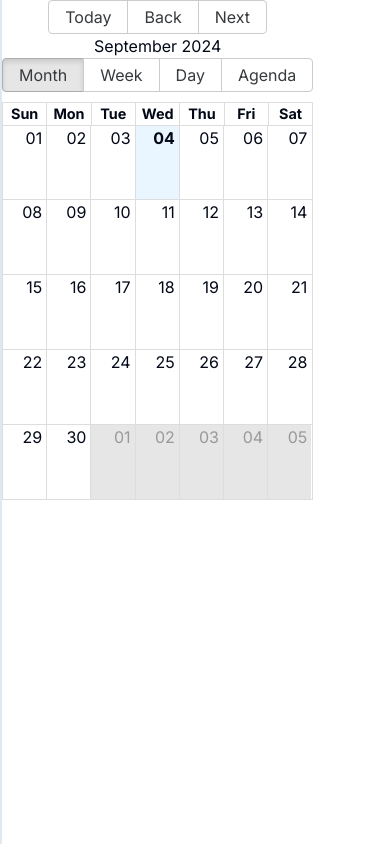
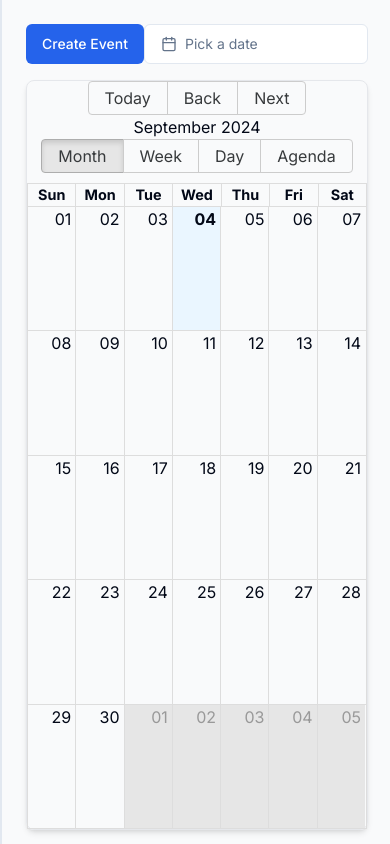
Before and after one commit to Hitesh-s0lanki/connector-app-fe, a Next.js app: page /google/calendar in a window 390 px wide. Built offline with nearby package versions, Linux system fonts and the light colour scheme; no server answers.

Commit message:
Get calendar

```diff
--- a/app/(protected)/google/_components/calendar.tsx
+++ b/app/(protected)/google/_components/calendar.tsx
@@ -1,27 +1,26 @@
-// calendar.component.tsx
 "use client";
-import { Calendar, momentLocalizer } from "react-big-calendar";
+import { Calendar, momentLocalizer ,Views} from "react-big-calendar";
 import "react-big-calendar/lib/css/react-big-calendar.css";
 import moment from "moment";
 import { useState, useEffect } from "react";
 import { useGetCalendarEvents } from "@/actions/features/google.feature";
+import { Button } from "@/components/ui/button";  // Example ShadCN component
+import  DatePickerDemo  from "@/components/ui/datepicker";  // ShadCN DatePicker example
 
 const localizer = momentLocalizer(moment);
 
 const CalendarComponent = () => {
   const [events, setEvents] = useState([]);
-
-  // Use the custom hook to fetch events
-  const { data, isLoading, error } = useGetCalendarEvents("", "eventType", "calendarId");
+  const { data, isLoading, error } = useGetCalendarEvents("", undefined, "primary");
+  const [currentView, setCurrentView] = useState(Views.MONTH); // Initial view is set to "Month"
 
   useEffect(() => {
     if (data && data.calendarEvents) {
-      // Transform the data to the format required by react-big-calendar
       const formattedEvents = data.calendarEvents.map((event: any) => ({
         title: event.summary,
         start: new Date(event.start),
         end: new Date(event.end),
-        allDay: !event.start.dateTime, // Check if it's an all-day event
+        allDay: !event.start.dateTime,
       }));
       setEvents(formattedEvents);
     }
@@ -36,14 +35,34 @@
   }
 
   return (
-    <div style={{ height: 600 }}>
+    <div className="p-6 bg-gray-50 h-screen">
+      <div className="flex items-center justify-between mb-4">
+        <Button className="bg-blue-600 text-white hover:bg-blue-700">
+          Create Event
+        </Button>
+        <DatePickerDemo className="border-gray-300 rounded-lg" />
+      </div>
+      <div className="h-[750px]">
       <Calendar
-        localizer={localizer}
-        events={events}
-        startAccessor="start"
-        endAccessor="end"
-        style={{ height: 500 }}
-      />
+          localizer={localizer}
+          events={events}
+          startAccessor="start"
+          endAccessor="end"
+          style={{ height: "100%", width: "100%" }}
+          className="shadow-md border border-gray-200 rounded-lg"
+          views={['month', 'week', 'day', 'agenda']}  // Enable Month, Week, Day, and Agenda views
+          view={currentView}  // Set the current view
+          onView={(view) => setCurrentView(view)}  // Update the view when clicked
+          eventPropGetter={(event) => ({
+            style: {
+              backgroundColor: "#4285f4",  // Google Calendar blue color
+              borderRadius: "8px",
+              color: "white",
+              border: "none",
+            },
+          })}
+        />
+      </div>
     </div>
   );
 };
--- a/app/(protected)/google/calendar/page.tsx
+++ b/app/(protected)/google/calendar/page.tsx
@@ -4,7 +4,9 @@
 
 const GoogleCanlendar = ({ }: Props) => {
     return (
+        <div className="w-full h-screen">
         <Calendar2 />
+        </div>
     );
 };
 
--- /dev/null
+++ b/components/ui/calendar.tsx
@@ -0,0 +1,66 @@
+"use client"
+
+import * as React from "react"
+import { ChevronLeft, ChevronRight } from "lucide-react"
+import { DayPicker } from "react-day-picker"
+
+import { cn } from "@/lib/utils"
+import { buttonVariants } from "@/components/ui/button"
+
+export type CalendarProps = React.ComponentProps<typeof DayPicker>
+
+function Calendar({
+  className,
+  classNames,
+  showOutsideDays = true,
+  ...props
+}: CalendarProps) {
+  return (
+    <DayPicker
+      showOutsideDays={showOutsideDays}
+      className={cn("p-3", className)}
+      classNames={{
+        months: "flex flex-col sm:flex-row space-y-4 sm:space-x-4 sm:space-y-0",
+        month: "space-y-4",
+        caption: "flex justify-center pt-1 relative items-center",
+        caption_label: "text-sm font-medium",
+        nav: "space-x-1 flex items-center",
+        nav_button: cn(
+          buttonVariants({ variant: "outline" }),
+          "h-7 w-7 bg-transparent p-0 opacity-50 hover:opacity-100"
+        ),
+        nav_button_previous: "absolute left-1",
+        nav_button_next: "absolute right-1",
+        table: "w-full border-collapse space-y-1",
+        head_row: "flex",
+        head_cell:
+          "text-muted-foreground rounded-md w-9 font-normal text-[0.8rem]",
+        row: "flex w-full mt-2",
+        cell: "h-9 w-9 text-center text-sm p-0 relative [&:has([aria-selected].day-range-end)]:rounded-r-md [&:has([aria-selected].day-outside)]:bg-accent/50 [&:has([aria-selected])]:bg-accent first:[&:has([aria-selected])]:rounded-l-md last:[&:has([aria-selected])]:rounded-r-md focus-within:relative focus-within:z-20",
+        day: cn(
+          buttonVariants({ variant: "ghost" }),
+          "h-9 w-9 p-0 font-normal aria-selected:opacity-100"
+        ),
+        day_range_end: "day-range-end",
+        day_selected:
+          "bg-primary text-primary-foreground hover:bg-primary hover:text-primary-foreground focus:bg-primary focus:text-primary-foreground",
+        day_today: "bg-accent text-accent-foreground",
+        day_outside:
+          "day-outside text-muted-foreground opacity-50 aria-selected:bg-accent/50 aria-selected:text-muted-foreground aria-selected:opacity-30",
+        day_disabled: "text-muted-foreground opacity-50",
+        day_range_middle:
+          "aria-selected:bg-accent aria-selected:text-accent-foreground",
+        day_hidden: "invisible",
+        ...classNames,
+      }}
+      components={{
+        IconLeft: ({ ...props }) => <ChevronLeft className="h-4 w-4" />,
+        IconRight: ({ ...props }) => <ChevronRight className="h-4 w-4" />,
+      }}
+      {...props}
+    />
+  )
+}
+Calendar.displayName = "Calendar"
+
+export { Calendar }
--- /dev/null
+++ b/components/ui/datepicker.tsx
@@ -0,0 +1,44 @@
+"use client"
+
+import * as React from "react"
+import { format } from "date-fns"
+import { Calendar as CalendarIcon } from "lucide-react"
+
+import { cn } from "@/lib/utils"
+import { Button } from "@/components/ui/button"
+import { Calendar } from "@/components/ui/calendar"
+import {
+  Popover,
+  PopoverContent,
+  PopoverTrigger,
+} from "@/components/ui/popover"
+
+const DatePickerDemo = ()=> {
+  const [date, setDate] = React.useState<Date>()
+
+  return (
+    <Popover>
+      <PopoverTrigger asChild>
+        <Button
+          variant={"outline"}
+          className={cn(
+            "w-[280px] justify-start text-left font-normal",
+            !date && "text-muted-foreground"
+          )}
+        >
+          <CalendarIcon className="mr-2 h-4 w-4" />
+          {date ? format(date, "PPP") : <span>Pick a date</span>}
+        </Button>
+      </PopoverTrigger>
+      <PopoverContent className="w-auto p-0">
+        <Calendar
+          mode="single"
+          selected={date}
+          onSelect={setDate}
+          initialFocus
+        />
+      </PopoverContent>
+    </Popover>
+  )
+}
+export default DatePickerDemo
--- /dev/null
+++ b/components/ui/popover.tsx
@@ -0,0 +1,31 @@
+"use client"
+
+import * as React from "react"
+import * as PopoverPrimitive from "@radix-ui/react-popover"
+
+import { cn } from "@/lib/utils"
+
+const Popover = PopoverPrimitive.Root
+
+const PopoverTrigger = PopoverPrimitive.Trigger
+
+const PopoverContent = React.forwardRef<
+  React.ElementRef<typeof PopoverPrimitive.Content>,
+  React.ComponentPropsWithoutRef<typeof PopoverPrimitive.Content>
+>(({ className, align = "center", sideOffset = 4, ...props }, ref) => (
+  <PopoverPrimitive.Portal>
+    <PopoverPrimitive.Content
+      ref={ref}
+      align={align}
+      sideOffset={sideOffset}
+      className={cn(
+        "z-50 w-72 rounded-md border bg-popover p-4 text-popover-foreground shadow-md outline-none data-[state=open]:animate-in data-[state=closed]:animate-out data-[state=closed]:fade-out-0 data-[state=open]:fade-in-0 data-[state=closed]:zoom-out-95 data-[state=open]:zoom-in-95 data-[side=bottom]:slide-in-from-top-2 data-[side=left]:slide-in-from-right-2 data-[side=right]:slide-in-from-left-2 data-[side=top]:slide-in-from-bottom-2",
+        className
+      )}
+      {...props}
+    />
+  </PopoverPrimitive.Portal>
+))
+PopoverContent.displayName = PopoverPrimitive.Content.displayName
+
+export { Popover, PopoverTrigger, PopoverContent }
--- a/package.json
+++ b/package.json
@@ -11,6 +11,7 @@
   "dependencies": {
     "@hookform/resolvers": "^3.7.0",
     "@radix-ui/react-label": "^2.1.0",
+    "@radix-ui/react-popover": "^1.1.1",
     "@radix-ui/react-separator": "^1.1.0",
     "@radix-ui/react-slot": "^1.1.0",
     "@radix-ui/react-switch": "^1.1.0",
@@ -20,6 +21,7 @@
     "axios": "^1.7.2",
     "class-variance-authority": "^0.7.0",
     "clsx": "^2.1.1",
+    "date-fns": "^3.6.0",
     "lucide-react": "^0.400.0",
     "next": "14.2.4",
     "next-auth": "^5.0.0-beta.19",
@@ -27,6 +29,7 @@
     "querystring": "^0.2.1",
     "react": "^18",
     "react-big-calendar": "^1.13.4",
+    "react-day-picker": "^8.10.1",
     "react-dom": "^18",
     "react-hook-form": "^7.52.1",
     "react-icons": "^5.2.1",
```
Also changed, not shown: 1 other file (tests, documents, lock files or other folders).
